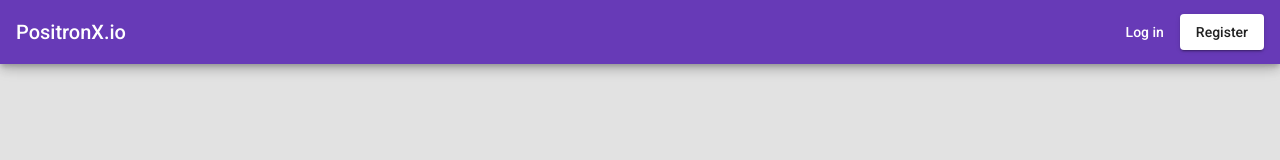
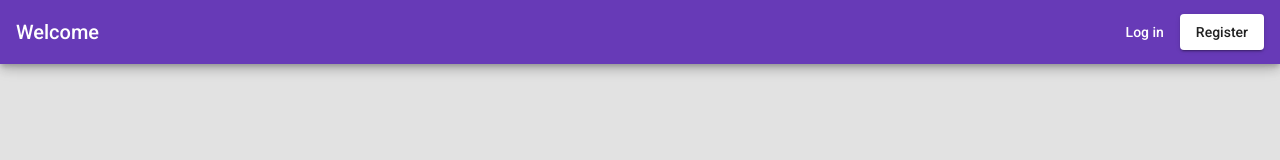
Before and after one commit to JonathanHarmon/TxMQ-Challenge-First-Go, an Angular app: page /fileview in a window 1280 px wide. Shown: the top 160 px of the page. Built offline with nearby package versions, Linux system fonts and the light colour scheme.

Commit message:
CSS Tweaks

```diff
--- a/src/app/components/fileview/fileview.component.html
+++ b/src/app/components/fileview/fileview.component.html
@@ -1,6 +1,6 @@
 <!-- Toolbar -->
 <mat-toolbar color="primary" class="app-header">
-    <div><a href="https://www.positronx.io" target="_blank" class="positronx">PositronX.io</a></div>
+    <div><a href="" target="_blank" class="header">Welcome</a></div>
     <span class="nav-tool-items">
       <a mat-button routerLink="login" routerLinkActive="active">Log in</a>
       <a mat-button mat-raised-button routerLink="register" routerLinkActive="active">Register</a>
--- a/src/styles.css
+++ b/src/styles.css
@@ -24,7 +24,7 @@ body {
   height: 100%;
 }
 
-.positronx {
+.header {
   text-decoration: none;
   color: #ffffff;
 }
```
